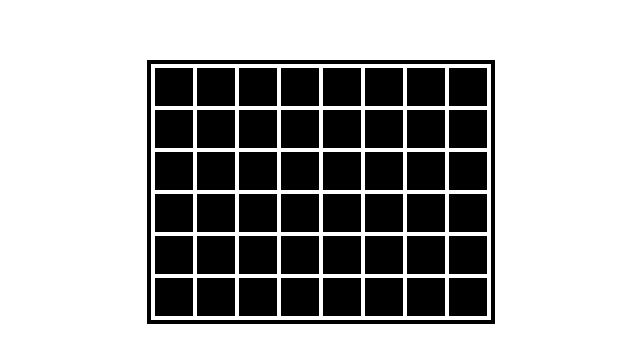
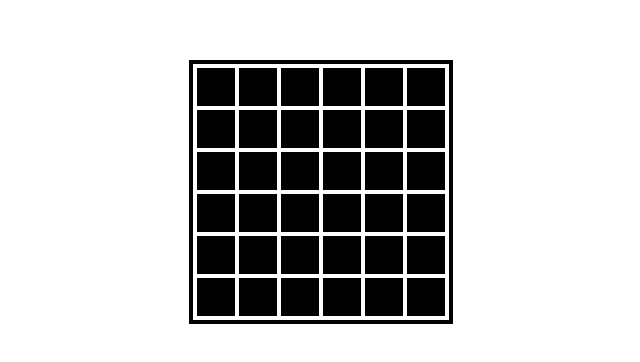
Before and after one commit to ksugimori/vue-minesweeper, a Vue app: page / in a window 1280 px wide. Shown: the top 362 px of the page, without its empty margins (319-959 px from the left). Built offline with nearby package versions, Linux system fonts and the light colour scheme; the HTML template or start-up script is replaced by a standard one.

Commit message:
空白セルのスタイル変更

```diff
--- a/src/App.vue
+++ b/src/App.vue
@@ -15,7 +15,7 @@ export default {
   },
   data() {
     let game = new Game();
-    game.initialize(8, 6, 2);
+    game.initialize(6, 6, 2);
     return {
       game: game
     };
--- a/src/components/Cell.vue
+++ b/src/components/Cell.vue
@@ -28,7 +28,7 @@ export default {
       }
 
       if (this.value < 0) {
-        return "";
+        return "＊"; // TODO これ見づらい
       }
 
       return this.value.toString();
@@ -66,6 +66,11 @@ export default {
 /**
  * 数字のカラー
  */
+.cell.color-0 {
+  color: #000;
+  border-color: #000;
+  border-style: dotted;
+}
 .cell.color-1 {
   color: #0200fb;
   border-color: #0200fb;
```
